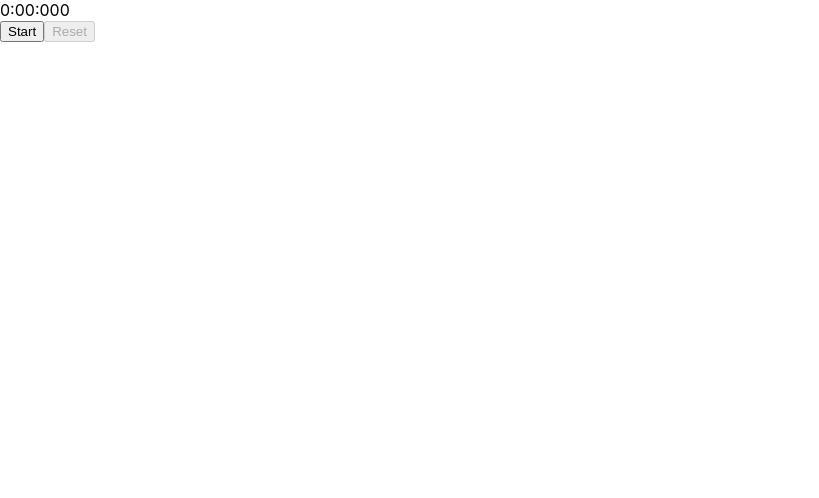
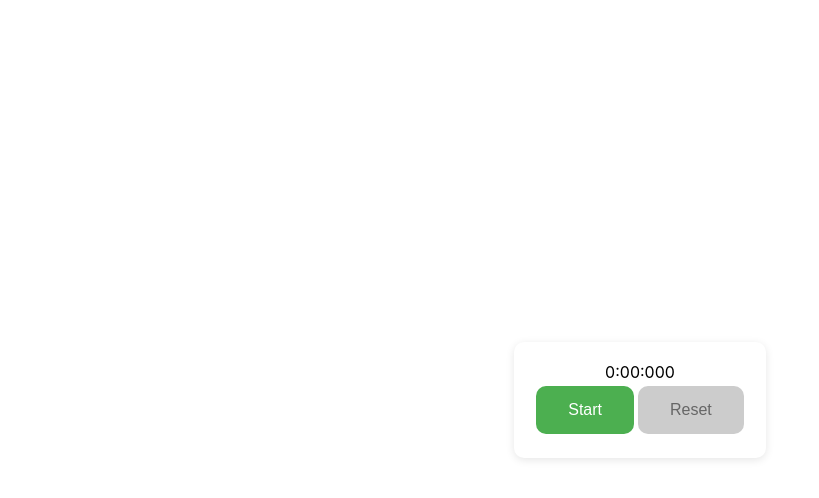
Before and after one commit to RoGer2856/react-stopwatch, a React (Create React App) app: page / in a window 1280 px wide. Shown: the top 498 px of the page, without its empty margins (0-819 px from the left). Built offline with nearby package versions, Linux system fonts and the light colour scheme.

Commit message:
feat: made some basic styling

```diff
--- /dev/null
+++ b/src/App.module.css
@@ -0,0 +1,17 @@
+.content__container {
+  display: flex;
+  flex-direction: column;
+  align-items: center;
+  justify-content: center;
+  height: 100vh;
+}
+
+.card {
+  /* width: 100%; */
+  margin: 0 auto;
+  padding: 20px;
+  border-radius: 10px;
+  box-shadow: 0 2px 8px rgba(0, 0, 0, 0.1);
+  background-color: #fff;
+  text-align: center;
+}
--- a/src/App.tsx
+++ b/src/App.tsx
@@ -1,10 +1,15 @@
-import React, { ReactElement } from 'react';
+import { ReactElement } from 'react';
 import Stopwatch from './Stopwatch';
+import styles from './App.module.css';
 
 export default function App(): ReactElement {
   return (
     <>
-      <Stopwatch />
+      <div className={styles.content__container}>
+        <div className={styles.card}>
+          <Stopwatch />
+        </div>
+      </div>
     </>
   );
 }
--- /dev/null
+++ b/src/Stopwatch.module.css
@@ -0,0 +1,32 @@
+.button {
+  background-color: #4CAF50;
+  border: none;
+  border-radius: 10px;
+  color: white;
+  padding: 15px 32px;
+  text-align: center;
+  text-decoration: none;
+  display: inline-block;
+  font-size: 16px;
+  margin: 4px 2px;
+  cursor: pointer;
+
+}
+
+.button:disabled {
+  background-color: #cccccc !important;
+  color: #666666 !important;
+  cursor: default !important;
+}
+
+.button.button__start {
+  background-color: #4CAF50;
+}
+
+.button.button__reset {
+  background-color: #f44336;
+}
+
+.button.button__pause {
+  background-color: #008CBA;
+}
--- a/src/Stopwatch.tsx
+++ b/src/Stopwatch.tsx
@@ -1,5 +1,6 @@
-import React, { ReactElement, useEffect, useState } from 'react';
+import { ReactElement, useEffect, useState } from 'react';
 import { padWithZeroes } from './utils';
+import styles from './Stopwatch.module.css';
 
 const TIME_STEP_MILLIS = 100;
 
@@ -39,12 +40,14 @@ export default function Stopwatch(): ReactElement {
   return (
     <>
       <div>{`${minutes}:${secondsInTheMinute}:${millisInTheSecond}`}</div>
-      {
-        isRunning
-          ? <button onClick={onPause} disabled={!isRunning}>Pause</button>
-          : <button onClick={onStart} disabled={isRunning}>Start</button>
-      }
-      <button onClick={onReset} disabled={isRunning || timeMillis === 0}>Reset</button>
+      <div>
+        {
+          isRunning
+            ? <button className={`${styles.button} ${styles.button__pause}`} onClick={onPause} disabled={!isRunning}>Pause</button>
+            : <button className={`${styles.button} ${styles.button__start}`} onClick={onStart} disabled={isRunning}>Start</button>
+        }
+        <button className={`${styles.button} ${styles.button__reset}`} onClick={onReset} disabled={isRunning || timeMillis === 0}>Reset</button>
+      </div>
     </>
   );
 }
```
